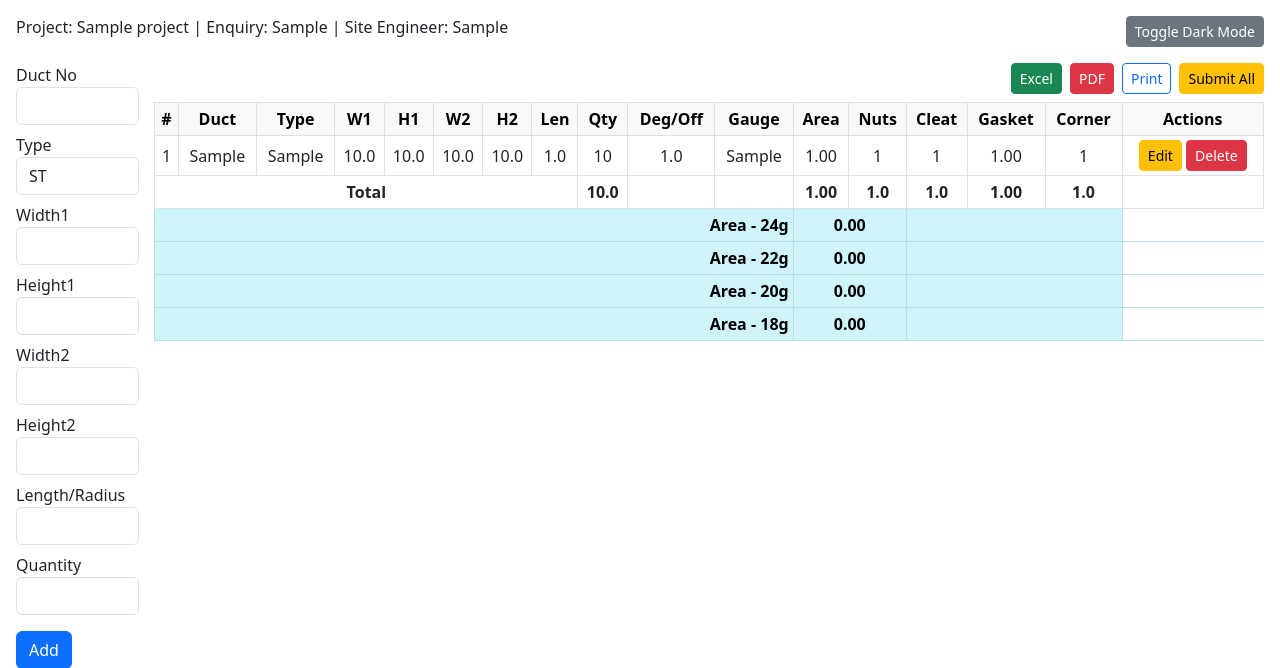
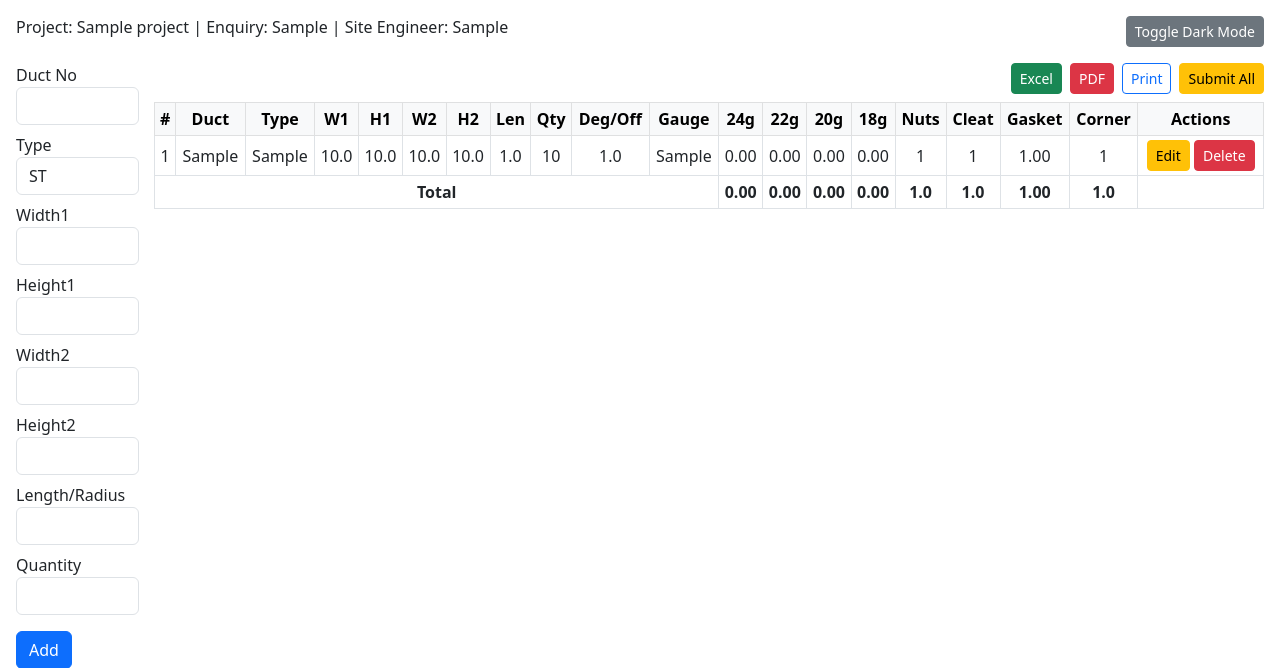
Before and after one commit to Madhan12-tech/duct-measurement, a Flask app: page /home/1 in a window 1280 px wide. Shown: the top 668 px of the page. Run offline with Flask 3, Linux system fonts and the light colour scheme; tables that the repository leaves empty hold one stand-in row (values such as "Sample post").

Commit message:
Update duct_entry.html

```diff
--- a/templates/duct_entry.html
+++ b/templates/duct_entry.html
@@ -40,9 +40,11 @@
       }
       .form-section {
         flex: 1;
+        width: 10%;
       }
       .table-section {
         flex: 9;
+        width: 90%;
       }
     }
   </style>
@@ -55,7 +57,7 @@
     </div>
 
     <div class="row-flex">
-      <!-- Left Form -->
+      <!-- Form -->
       <div class="form-section">
         <form method="POST" action="{{ url_for('add_duct') }}">
           <input type="hidden" name="project_id" value="{{ project_id }}">
@@ -115,7 +117,7 @@
         {% endwith %}
       </div>
 
-      <!-- Right Table -->
+      <!-- Table -->
       <div class="table-section">
         <div class="d-flex justify-content-end mb-2 gap-2">
           <a href="{{ url_for('export_excel', project_id=project_id) }}" class="btn btn-success btn-sm">Excel</a>
@@ -131,8 +133,9 @@
             <thead class="table-light sticky-top">
               <tr>
                 <th>#</th><th>Duct</th><th>Type</th><th>W1</th><th>H1</th><th>W2</th><th>H2</th><th>Len</th>
-              <th>Qty</th><th>Deg/Off</th><th>Gauge</th><th>Area</th><th>Nuts</th>
-              <th>Cleat</th><th>Gasket</th><th>Corner</th><th>Actions</th>
+                <th>Qty</th><th>Deg/Off</th><th>Gauge</th>
+                <th>24g</th><th>22g</th><th>20g</th><th>18g</th>
+                <th>Nuts</th><th>Cleat</th><th>Gasket</th><th>Corner</th><th>Actions</th>
               </tr>
             </thead>
             <tbody>
@@ -149,7 +152,10 @@
                 <td>{{ entry[9] }}</td>
                 <td>{{ entry[10] }}</td>
                 <td>{{ entry[12] }}</td>
-              <td>{{ '%.2f'|format(entry[13]) }}</td>
+                <td>{{ '%.2f'|format(entry[13]) if entry[12] == '24g' else '0.00' }}</td>
+                <td>{{ '%.2f'|format(entry[13]) if entry[12] == '22g' else '0.00' }}</td>
+                <td>{{ '%.2f'|format(entry[13]) if entry[12] == '20g' else '0.00' }}</td>
+                <td>{{ '%.2f'|format(entry[13]) if entry[12] == '18g' else '0.00' }}</td>
                 <td>{{ entry[14] }}</td>
                 <td>{{ entry[15] }}</td>
                 <td>{{ '%.2f'|format(entry[16]) }}</td>
@@ -160,43 +166,18 @@
                 </td>
               </tr>
               {% endfor %}
-
-            <!-- Total Row -->
               <tr class="sticky-total fw-bold">
-              <td colspan="8">Total</td>
-              <td>{{ total_qty }}</td>
-              <td colspan="1"></td>
-              <td></td>
-              <td>{{ '%.2f'|format(total_area) }}</td>
+                <td colspan="11">Total</td>
+                <td>{{ '%.2f'|format(area_24g) }}</td>
+                <td>{{ '%.2f'|format(area_22g) }}</td>
+                <td>{{ '%.2f'|format(area_20g) }}</td>
+                <td>{{ '%.2f'|format(area_18g) }}</td>
                 <td>{{ total_bolts }}</td>
                 <td>{{ total_cleat }}</td>
                 <td>{{ '%.2f'|format(total_gasket) }}</td>
                 <td>{{ total_corner }}</td>
                 <td></td>
               </tr>
-
-            <!-- Area by Gauge Rows -->
-            <tr class="table-info fw-bold">
-              <td colspan="11" class="text-end">Area - 24g</td>
-              <td colspan="2">{{ '%.2f' | format(area_24g) }}</td>
-              <td colspan="3"></td>
-            </tr>
-            <tr class="table-info fw-bold">
-              <td colspan="11" class="text-end">Area - 22g</td>
-              <td colspan="2">{{ '%.2f' | format(area_22g) }}</td>
-              <td colspan="3"></td>
-            </tr>
-            <tr class="table-info fw-bold">
-              <td colspan="11" class="text-end">Area - 20g</td>
-              <td colspan="2">{{ '%.2f' | format(area_20g) }}</td>
-              <td colspan="3"></td>
-            </tr>
-            <tr class="table-info fw-bold">
-              <td colspan="11" class="text-end">Area - 18g</td>
-              <td colspan="2">{{ '%.2f' | format(area_18g) }}</td>
-              <td colspan="3"></td>
-            </tr>
-
             </tbody>
           </table>
         </div>
```
Lines whose indentation alone changed are shown as unchanged.
